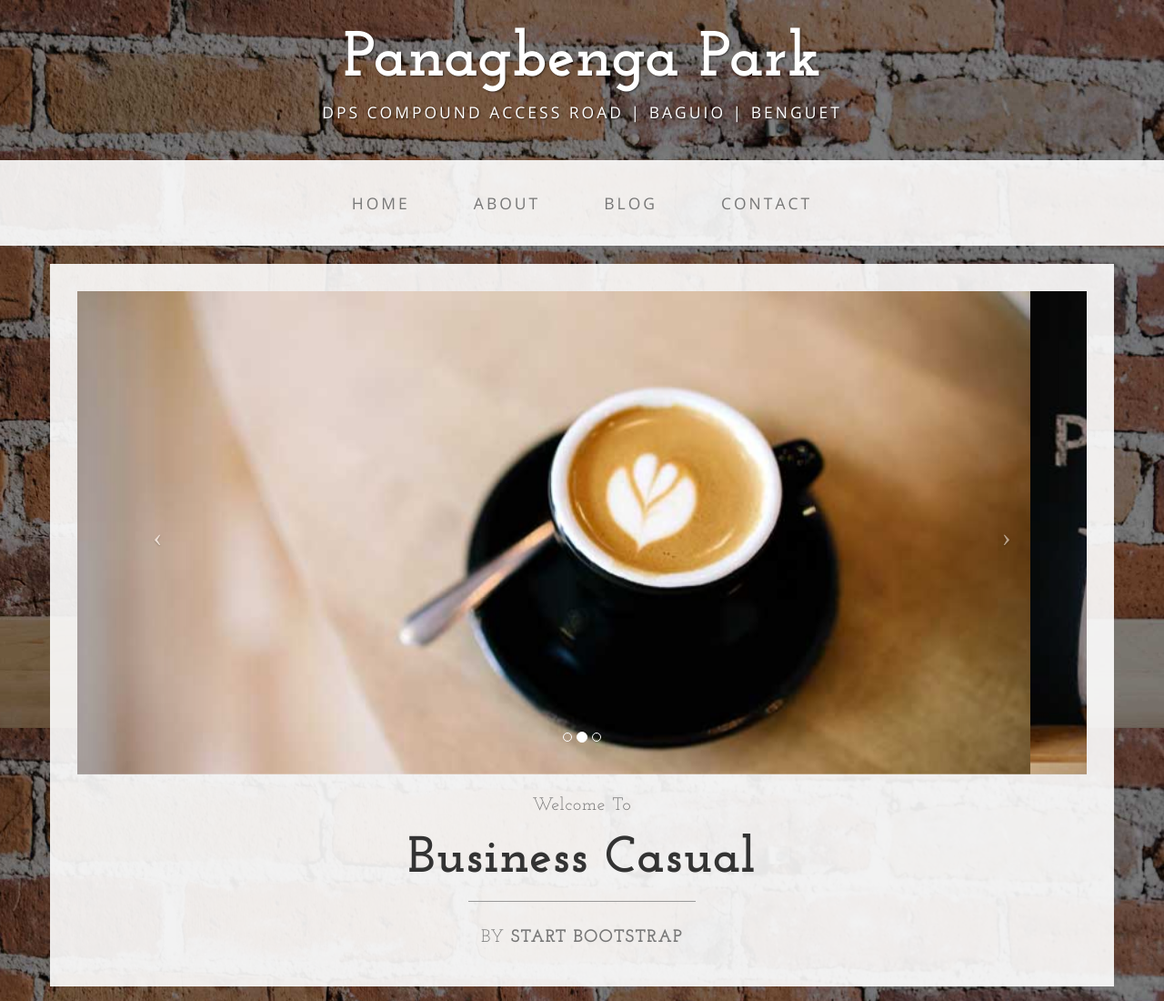
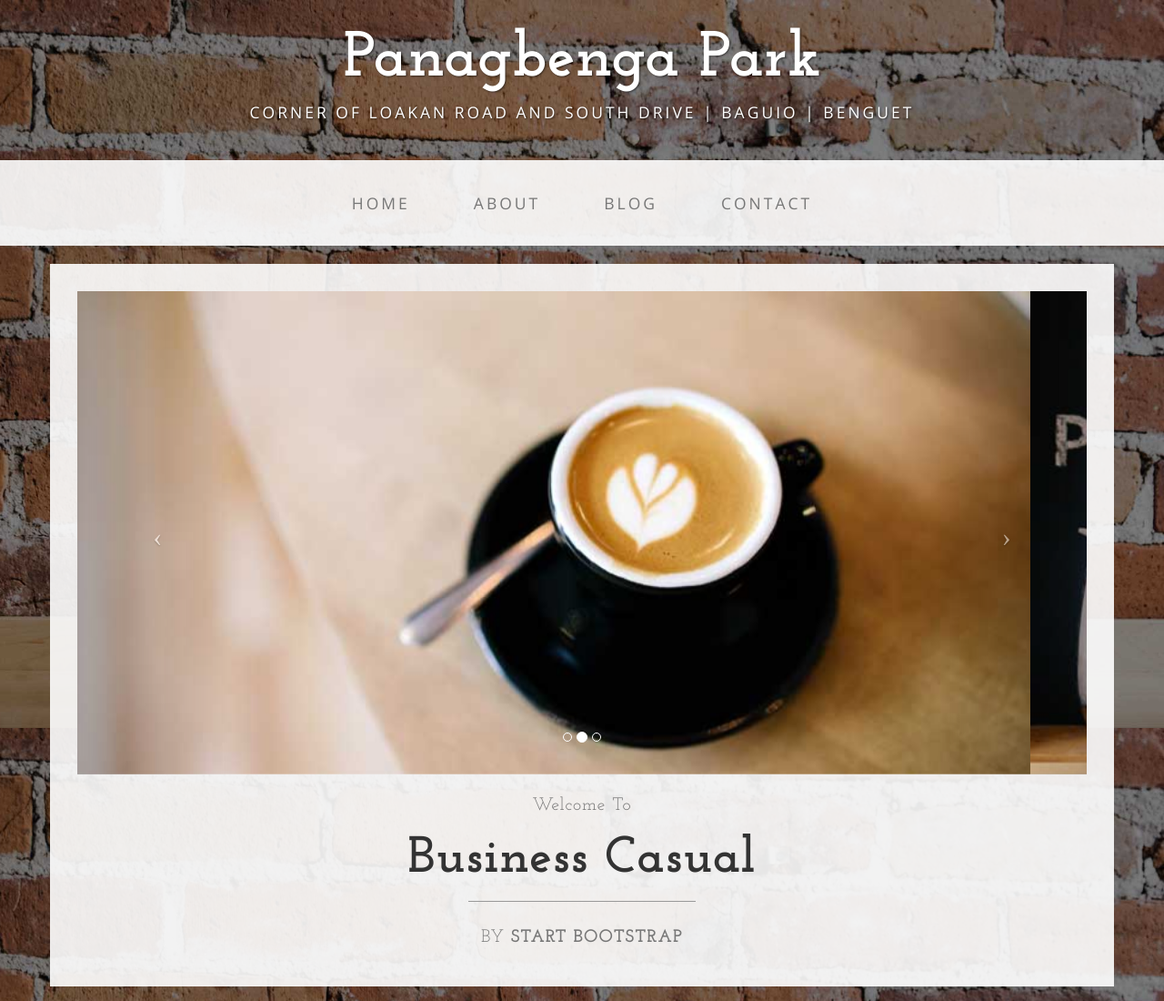
Before and after one commit to cadiayvivian11/ppark.github.io, a plain HTML site: page index.html in a window 1280 px wide. Shown: the top 1100 px of the page at 91% size. Drawn offline with nearby package versions, Linux system fonts and the light colour scheme.

Commit message:
Update index.html

```diff
--- a/index.html
+++ b/index.html
@@ -33,7 +33,7 @@
 <body>
 
     <div class="brand">Panagbenga Park</div>
-    <div class="address-bar">DPS Compound Access Road | Baguio | Benguet</div>
+    <div class="address-bar">Corner of Loakan Road and South Drive | Baguio | Benguet</div>
 
     <!-- Navigation -->
     <nav class="navbar navbar-default" role="navigation">
```
